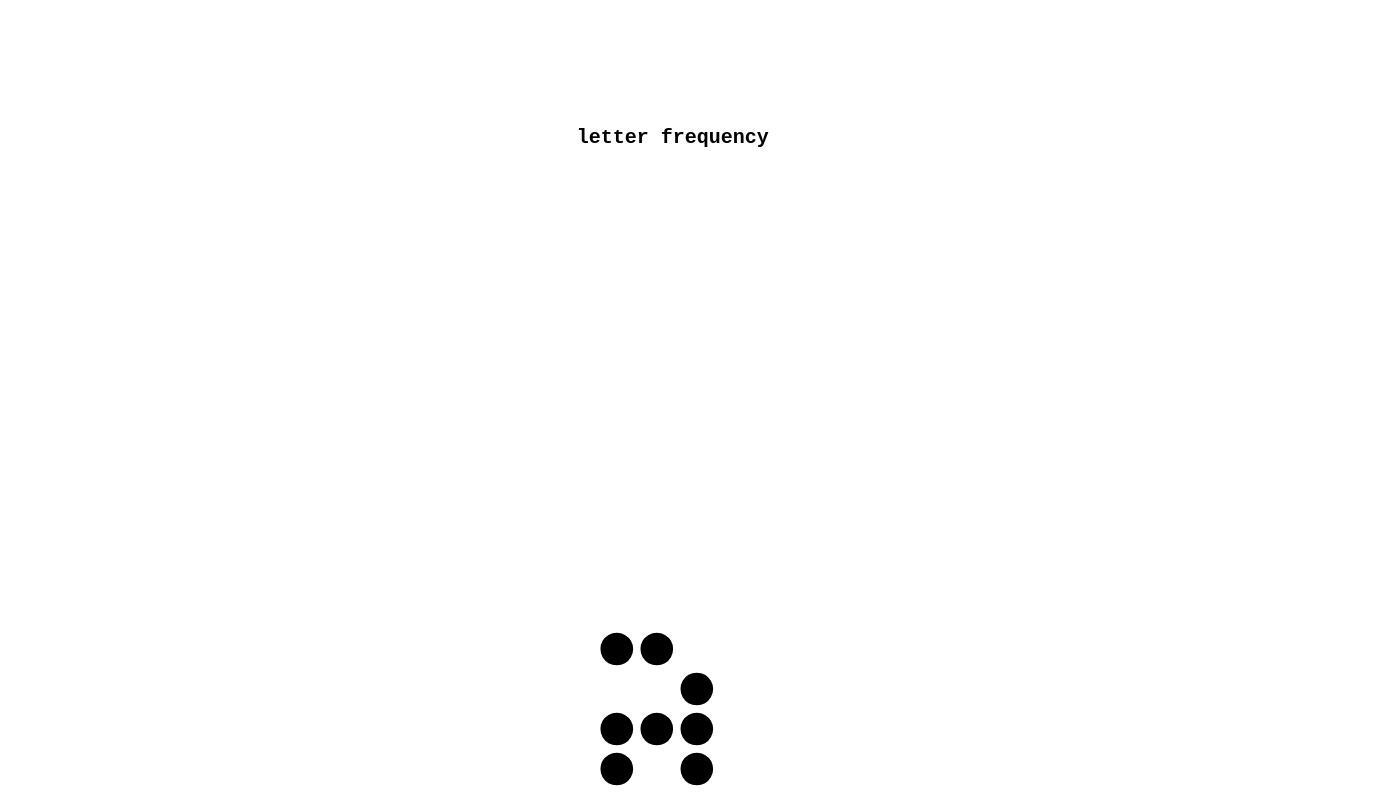
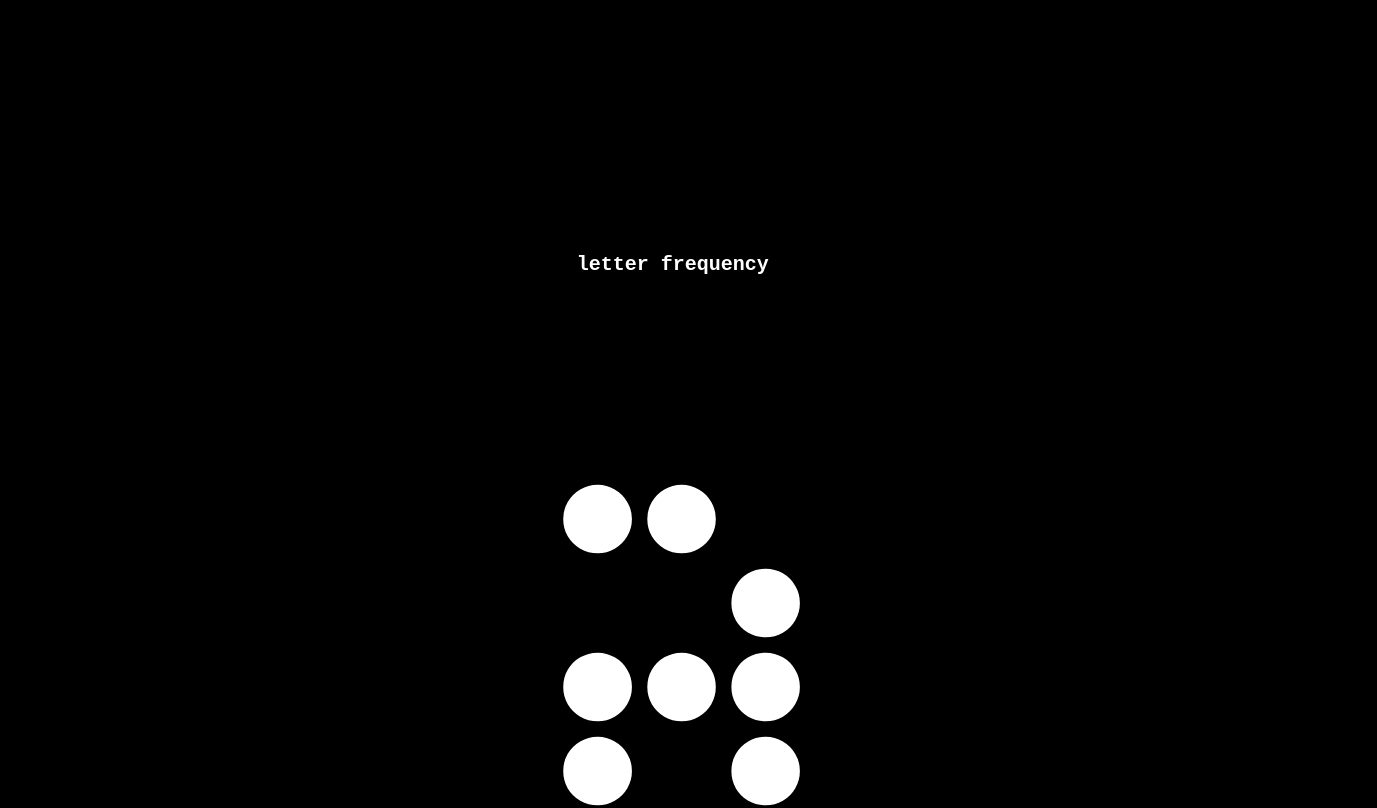
Before and after one commit to infoklasse/data-driven-typography, a plain HTML site: page 03_example_c/index.html in a window 1280 px wide. Shown: the top 808 px of the page, 1377 px wide, since content can reach past the window. Drawn offline with Linux system fonts and the light colour scheme.

Commit message:
Add files via upload

```diff
--- a/03_example_c/index.html
+++ b/03_example_c/index.html
@@ -10,7 +10,9 @@
 <style>
 
     /* FONT EMBEDDING  */
-
+body{
+    background-color: black;
+}
     @font-face {
         font-family: 'Tinyfont';
         src: url('TINY5x3GX.ttf');
@@ -18,15 +20,24 @@
 
     #container{
         font-family: "Tinyfont";
-        font-size: 400px;
-        margin-left: 45%;
+        font-size: 840px;
+        margin-left: 40%;
         width: 800px;
-    }
+        color: white;    }
+
+
+
     h5{text-align:left;
         margin-left:45%;
+        color:white;
         font-family:'Courier New', Courier, monospace;
         font-size: 20px;
-        margin-top: 10%;}
+        margin-top: 20%;}
+
+        p{
+            margin-top: 10px;
+            margin-bottom: 250px;
+        }
 
 
 </style>
@@ -95,17 +106,17 @@ let letters = [
 "x",
 "y",
 "z"
-
 ]
 console.log(letters)
+console.log(letters[0])
 
 function generateLetters() {
-  for (var i = 0; i <= 25; i++) {
-    var newSpan = document.createElement("p");
-    newSpan.setAttribute("id",letters[i]);
+  for (var i = 0; i <= letters.length-1; i++) {
+    var newP = document.createElement("p");
+    newP.setAttribute("id",letters[i]);
     var letter = document.createTextNode(letters[i]);
-    newSpan.appendChild(letter);
-    document.getElementById("container").appendChild(newSpan);
+    newP.appendChild(letter);
+    document.getElementById("container").appendChild(newP);
     document.getElementById(letters[i]).style.fontVariationSettings="'wght'" + frequency[i]*10;
   }
 }
```
